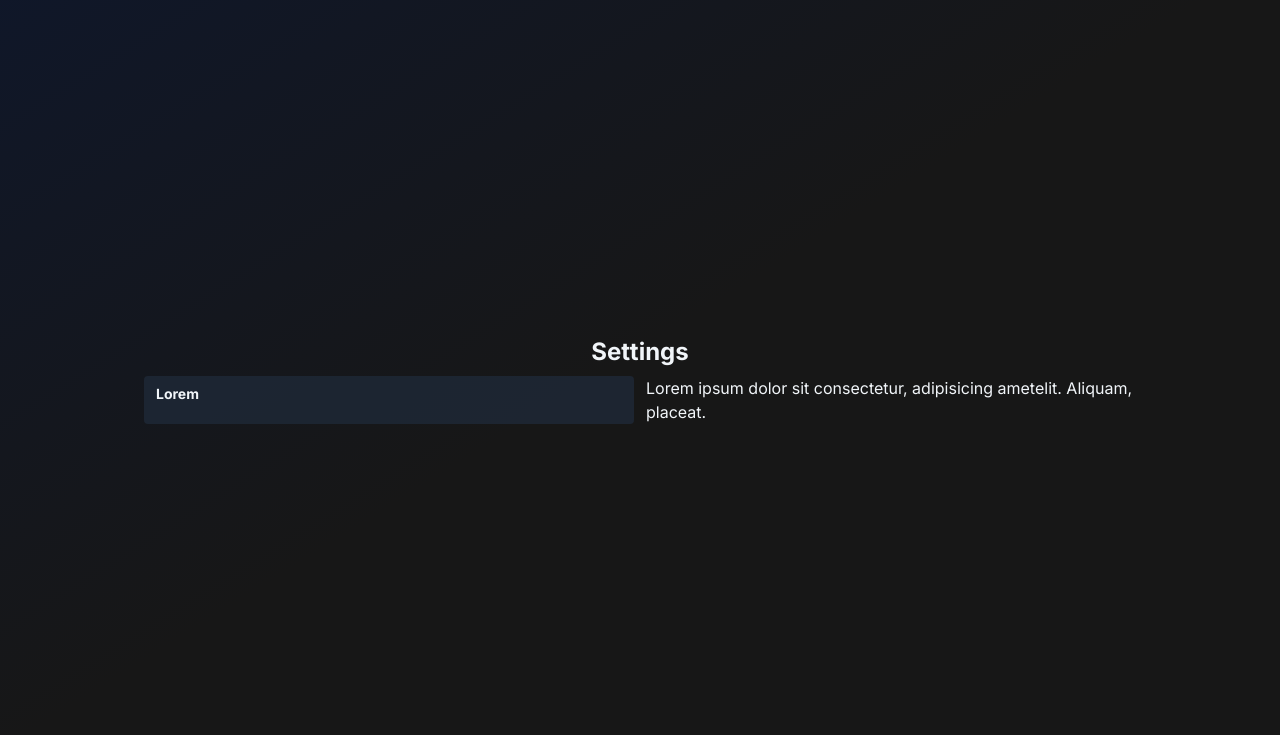
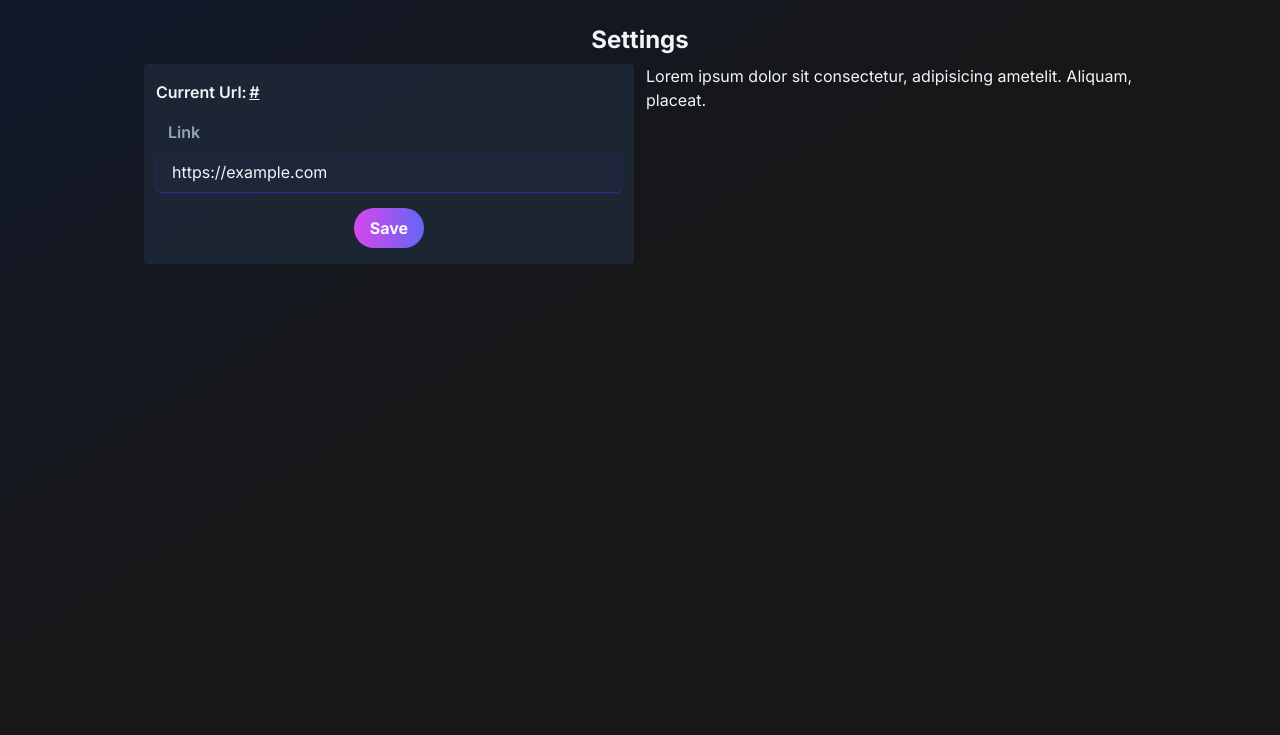
Before and after one commit to helloGit9541/dsa-buddy, a Django app: page /accounts/settings/ in a window 1280 px wide. Shown: the part 48-783 px from the top of the page. Run offline with Django 4.2, Linux system fonts and the light colour scheme; a user stored in the database is signed in; tables that the repository leaves empty hold one stand-in row (values such as "Sample post").

Commit message:
added profile settings

```diff
--- a/accounts/templates/accounts/settings.html
+++ b/accounts/templates/accounts/settings.html
@@ -7,12 +7,29 @@ Settings
 
 {% endblock %}
 {% block content %}
-    <div class="container max-w-5xl px-4 mx-auto flex flex-center flex-col justify-center min-h-[calc(100vh-80px)]">
+    <div class="container max-w-5xl px-4 mx-auto flex flex-center flex-col justify-start min-h-[calc(100vh-80px)]">
         <h2 class="text-2xl font-bold text-center my-2">Settings</h2>
         {% if user.is_authenticated %}
             <div class="grid grid-cols-2 gap-3">
-                <div class="col-span-1 bg-gray-800/80 rounded px-3 py-2">
-                    <h2 class="text-sm font-bold">Lorem</h2>
+                <div class="col-span-1 bg-gray-800/80 rounded px-3 py-4">
+                    {% if dsa_user.sheet_link == 'empty' %}
+                        <h3 class="font-medium text-center">Enter sheet url to start adding problems</h3>
+                    {% else %}
+                        <div class="grid grid-cols-5 overflow-clip">
+                            <div class="col-span-1 text-left font-semibold">
+                                Current Url:
+                            </div>
+                            <div class="col-span-4 text-left font-semibold">
+                                <a href="{{dsa_user.sheet_link}}" class="overflow-clip underline underline-offset-1">{{dsa_user.sheet_link}}</a>
+                            </div>
+                        </div>
+                    {% endif %}
+                    <form action="" method="post" class="flex flex-col gap-2 max-w-[500px] mx-auto mt-4">
+                        {% csrf_token %}
+                        <label for="id_link" class="font-semibold w-full text-left pl-3 text-slate-400">Link</label>
+                        <input required type="text" name="sheet_link" id="id_link" class="bg-slate-800/80 py-2 px-4 rounded-md shadow-indigo-800 shadow-sm w-[80vw] max-w-full" value="https://example.com">
+                        <input type="submit" value="Save" name="update_sheet" class="bg-gradient-to-r from-fuchsia-500 to-indigo-500 w-fit px-4 py-2 mt-2 rounded-full mx-auto font-bold text-gray-50 cursor-pointer">
+                    </form>
                 </div>
                 <div>
                     <h2>Lorem ipsum dolor sit  consectetur, adipisicing ametelit. Aliquam, placeat.</h2>
--- a/accounts/views.py
+++ b/accounts/views.py
@@ -84,6 +84,7 @@ def logout_page(request):
 def profile_settings(request):
     context = {}
     dsa_user = DsaUser.objects.get(user=request.user)
+    context['dsa_user'] = dsa_user
     if request.method == 'POST':
         if 'update_sheet' in request.POST:
             new_sheet_link = request.POST.get('sheet_link')
@@ -100,5 +101,5 @@ def profile_settings(request):
     # context['easy_num'] = len(problems_list.filter(difficulty='easy'))
     # context['medium_num'] = len(problems_list.filter(difficulty='medium'))
     # context['hard_num'] = len(problems_list.filter(difficulty='hard'))
-
+    print(context)
     return render(request,'accounts/settings.html', context)
```
Also changed, not shown: accounts/problem_handling.py (+14 -7 lines), accounts/sheets.py (+5 -2 lines), base/templates/base/home.html (+3 -5 lines), base/static/base/css/tailwind.css.
